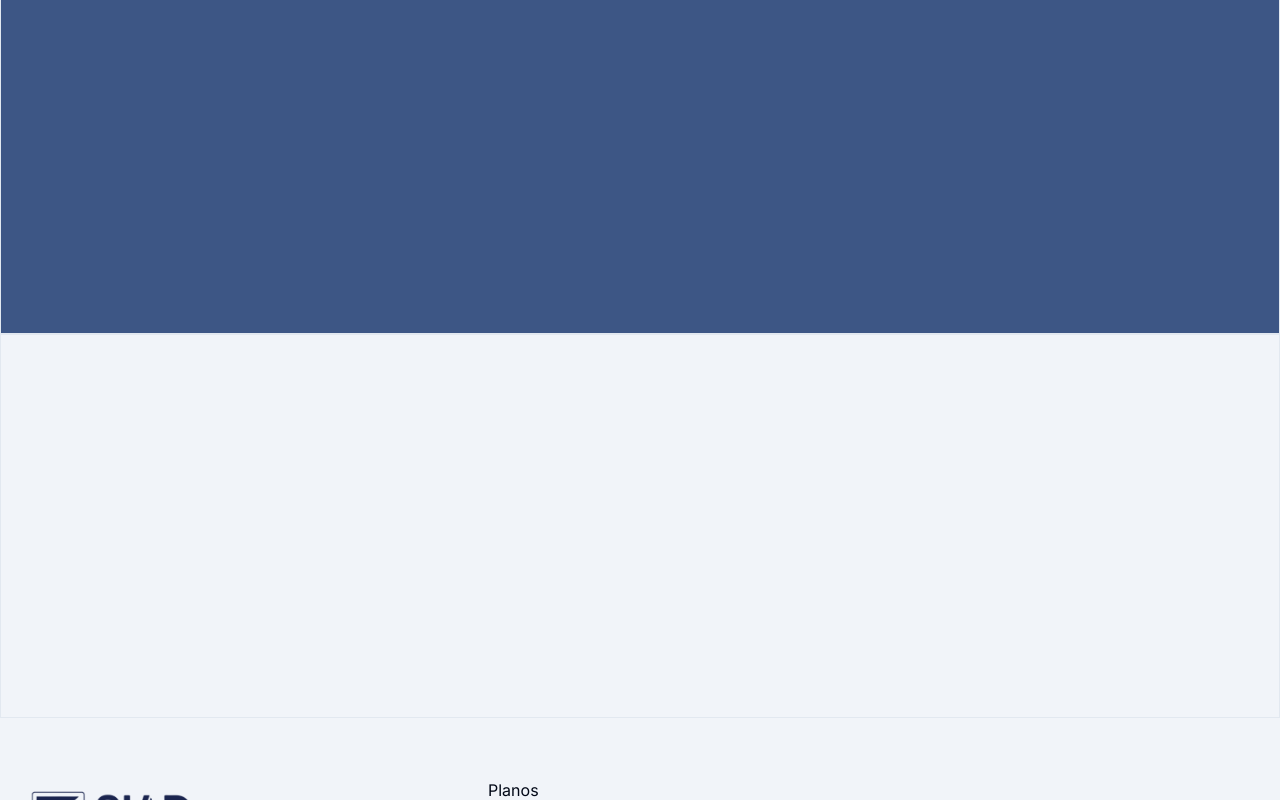
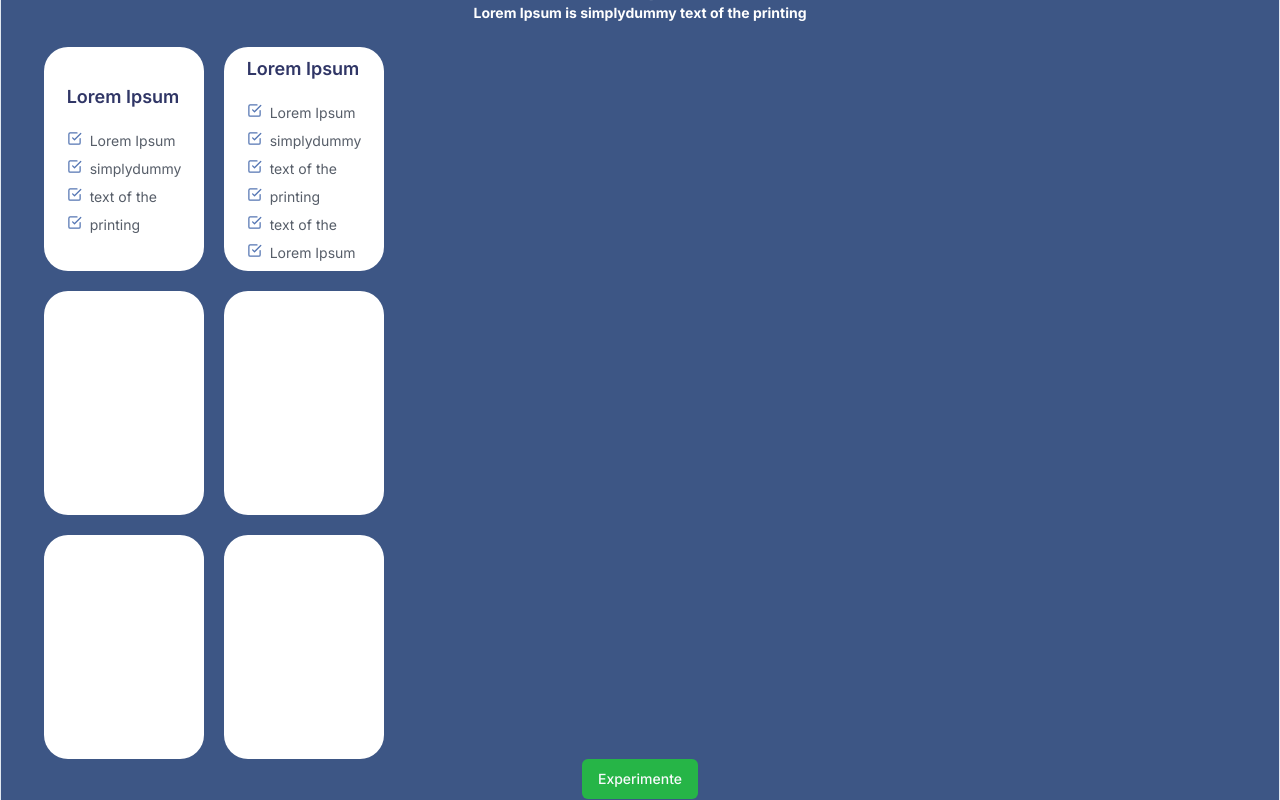
Before and after one commit to EvaldoFerreiraMoreira/site-siad, a Next.js app: page / in a window 1280 px wide. Shown: the part 3400-4200 px from the top of the page. Built offline with nearby package versions, Linux system fonts and the light colour scheme.

Commit message:
feat: CarroselInfo to page.tsx

```diff
--- a/package.json
+++ b/package.json
@@ -25,6 +25,7 @@
     "lucide-react": "^0.292.0",
     "next": "14.0.3",
     "react": "^18",
+    "react-alice-carousel": "^2.8.0",
     "react-dom": "^18",
     "react-hook-form": "^7.48.2",
     "tailwind-merge": "^2.0.0",
--- /dev/null
+++ b/src/app/(Home)/components/CarrosselInfo.tsx
@@ -0,0 +1,103 @@
+"use client"
+
+import { Button } from '@/components/ui/button';
+import { CheckSquare } from 'lucide-react';
+import Link from 'next/link';
+import React from 'react';
+import AliceCarousel, { EventObject } from 'react-alice-carousel';
+
+
+const CarrosselInfo = () => {
+
+
+    const responsive = {
+        0: { items: 1, },
+        568: { items: 2 },
+        1024: { items: 3 },
+    };
+
+    const items = [
+        <div className="item" data-value="1" key={0}>
+            <div className='flex mt-5 justify-center gap-5'>
+
+                <div className='flex flex-col items-center justify-center bg-white h-56 w-40 rounded-3xl'>
+                    <div className='flex flex-col gap-5 text-[#303666]'>
+                        <h1 className='text-lg font-semibold'>Lorem Ipsum</h1>
+                        <div className='flex flex-col text-sm gap-2 text-[#575E69]'>
+                            <p className='flex gap-2'><CheckSquare size={15} className='text-[#5576B3]' /> Lorem Ipsum </p>
+                            <p className='flex gap-2'><CheckSquare size={15} className='text-[#5576B3]' /> simplydummy </p>
+                            <p className='flex gap-2'><CheckSquare size={15} className='text-[#5576B3]' /> text of the </p>
+                            <p className='flex gap-2'><CheckSquare size={15} className='text-[#5576B3]' /> printing</p>
+                        </div>
+                    </div>
+                </div>
+                <div className='flex flex-col items-center justify-center bg-white h-56 w-40 rounded-3xl'>
+                    <div className='flex flex-col gap-5 text-[#303666]'>
+                        <h1 className='text-lg font-semibold'>Lorem Ipsum</h1>
+                        <div className='flex flex-col text-sm gap-2 text-[#575E69]'>
+                            <p className='flex gap-2'><CheckSquare size={15} className='text-[#5576B3]' /> Lorem Ipsum </p>
+                            <p className='flex gap-2'><CheckSquare size={15} className='text-[#5576B3]' /> simplydummy</p>
+                            <p className='flex gap-2'><CheckSquare size={15} className='text-[#5576B3]' /> text of the </p>
+                            <p className='flex gap-2'><CheckSquare size={15} className='text-[#5576B3]' /> printing</p>
+                            <p className='flex gap-2'><CheckSquare size={15} className='text-[#5576B3]' /> text of the </p>
+                            <p className='flex gap-2'><CheckSquare size={15} className='text-[#5576B3]' /> Lorem Ipsum </p>
+                        </div>
+                    </div>
+                </div>
+            </div>
+        </div>,
+        <div className="item" data-value="2" key={1}>
+            <div className='flex mt-5 justify-center gap-5'>
+
+                <div className='bg-white h-56 w-40 rounded-3xl'></div>
+                <div className='bg-white h-56 w-40 rounded-3xl'></div>
+            </div>
+        </div>,
+        <div className="item" data-value="3" key={2} >
+            <div className='flex mt-5 justify-center gap-5'>
+
+                <div className='bg-white h-56 w-40 rounded-3xl'></div>
+                <div className='bg-white h-56 w-40 rounded-3xl'></div>
+            </div>
+        </div>,
+
+    ];
+
+    const onSlideChange = (e: EventObject) => {
+        console.debug(`onSlideChange => Item's position before a change: ${e.item}. Event:`, e);
+    };
+
+    const onSlideChanged = (e: EventObject) => {
+        console.debug(`onSlideChanged => Item's position after changes: ${e.item}. Event:`, e);
+    };
+
+
+    return (
+        <>
+            <div className='flex flex-col text-xl items-center text-justify my-6 font-bold text-white'>
+                <h1>Lorem Ipsum</h1>
+                <p className='text-sm'>Lorem Ipsum is simplydummy text of the printing</p>
+            </div>
+            <div className='z-0'>
+
+                <AliceCarousel
+                    mouseTracking
+                    keyboardNavigation
+                    items={items}
+                    responsive={responsive}
+                    onSlideChange={onSlideChange}
+                    onSlideChanged={onSlideChanged}
+                />
+            </div>
+            <div className='flex justify-center mb-10'>
+                <Link href='/planos'>
+                    <Button className='bg-[#26B547]'>
+                        Experimente
+                    </Button>
+                </Link>
+            </div>
+        </>
+    );
+}
+
+export default CarrosselInfo;
--- a/src/app/(Home)/page.tsx
+++ b/src/app/(Home)/page.tsx
@@ -3,6 +3,7 @@ import BannerRight from "./components/BannerRight";
 import BannerLeft from "./components/BannerLeft";
 import MobilePesentation from "./components/MobilePesentation";
 import TextCenter from "./components/TextCenter";
+import CarrosselInfo from "./components/CarrosselInfo";
 
 export default function Home() {
   return (
@@ -11,25 +12,25 @@ export default function Home() {
         <Banner />
       </div>
       <div className=" flex w-full p-10">
-      <TextCenter/>
+        <TextCenter />
       </div>
       <div className="flex w-full p-10">
         <BannerRight button={"Experimente"} img={"IMG-01.png"} description={"Lorem Ipsum is simply dummy text of the printing and typesetting industry. Lorem Ipsum has been the industry's standard dummy text ever since the 1500s, when an unknown printer took a galley of type "} title={"Lorem Ipsum"} colortitle={"3D5685"} colordescription={"666666"} />
       </div>
       <div className="flex w-full p-10">
-        <BannerLeft title={"Lorem Ipsum"} description={"Lorem Ipsum is simply dummy text of the printing and typesetting industry. Lorem Ipsum has been the industry's standard dummy text ever since the 1500s, when an unknown printer took a galley of type "} img={"IMG-01.png"} colorTitle={"303666"} colorDescription={"68686F"}/>
+        <BannerLeft title={"Lorem Ipsum"} description={"Lorem Ipsum is simply dummy text of the printing and typesetting industry. Lorem Ipsum has been the industry's standard dummy text ever since the 1500s, when an unknown printer took a galley of type "} img={"IMG-01.png"} colorTitle={"303666"} colorDescription={"68686F"} />
       </div>
       <div className="flex w-full p-10 bg-[#3D5685] ">
         <BannerRight button={"Experimente"} img={"IMG-01.png"} description={"Lorem Ipsum is simply dummy text of the printing and typesetting industry. Lorem Ipsum has been the industry's standard dummy text ever since the 1500s, when an unknown printer took a galley of type "} title={"Lorem Ipsum"} colortitle={"FFFFFF"} colordescription={"FFFFFF"} />
       </div>
       <div className="flex w-full p-10 bg-[#3D5685] ">
-      <BannerLeft title={"Lorem Ipsum"} description={"Lorem Ipsum is simply dummy text of the printing and typesetting industry. Lorem Ipsum has been the industry's standard dummy text ever since the 1500s, when an unknown printer took a galley of type "} img={"IMG-01.png"} colorTitle={"FFFF"} colorDescription={"FFFF"}/>
+        <BannerLeft title={"Lorem Ipsum"} description={"Lorem Ipsum is simply dummy text of the printing and typesetting industry. Lorem Ipsum has been the industry's standard dummy text ever since the 1500s, when an unknown printer took a galley of type "} img={"IMG-01.png"} colorTitle={"FFFF"} colorDescription={"FFFF"} />
       </div>
       <div className=" flex w-full p-10 border bg-[#f1f4f9]">
-      <MobilePesentation/>
+        <MobilePesentation />
       </div>
-      <div className="border bg-[#3D5685] h-96">
-
+      <div className="border bg-[#3D5685] ">
+          <CarrosselInfo />
       </div>
       <div className="border bg-[#f1f4f9] h-96">
 
```
Also changed, not shown: src/components/ui/componentsWeb/HeaderWeb.tsx (+0 -12 lines), 1 other file (tests, documents, lock files or other folders).
